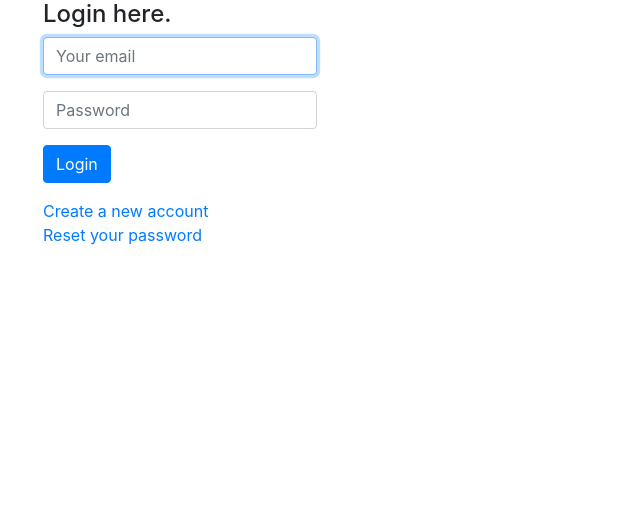
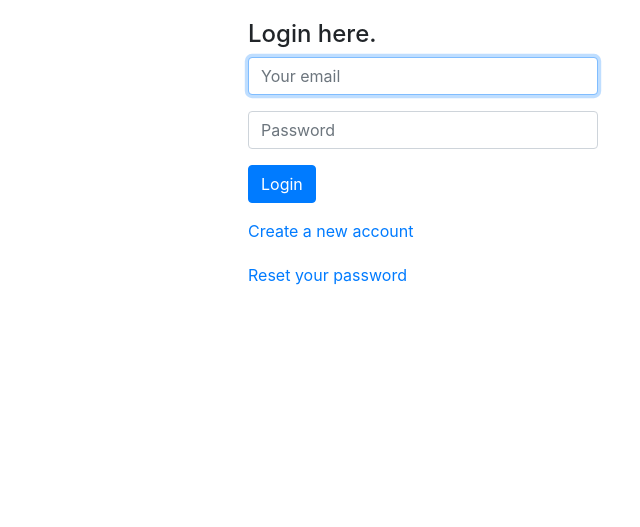
Before and after one commit to guppyco/fishbowl, a Django app: page /login/ in a window 1280 px wide. Shown: the part 70-597 px from the top of the page, without its empty margins (27-667 px from the left). Run offline with Django 3.2, Linux system fonts and the light colour scheme; parts of the project's set-up code (start-up, migrations or seed data) failed here and were passed over; some libraries are stand-ins or nearby versions.

Commit message:
Add a row-spacer class and add a row element for login.html and home.html files.

```diff
--- a/accounts/templates/accounts/login.html
+++ b/accounts/templates/accounts/login.html
@@ -7,8 +7,9 @@
 {% endblock %}
 
 {% block login %}
-<div>
-  <h4 class="row">Login here.</h4>
+<div class="row row-spacer">
+  <div class="col-md-8 offset-md-2">
+    <h4>Login here.</h4>
     {% if messages %}
       {% for message in messages %}
       <div class="row alert {{ message.tags }} alert-dismissible fade show" role="alert">
@@ -20,17 +21,24 @@
       {% endfor %}
     {% endif %}
     <div class="row">
+      <div class="col-md-6">
         <form action="" method="POST">{% csrf_token %}
           {% crispy login_form %}
           <button type="submit" class="btn btn-primary" value="{{ join_input|default:'Login' }}">{{ join_input|default:'Login'}}</button>
         </form>
       </div>
+    </div>
     <div class="signup-link-box row">
+      <div class="col">
         <a id="signup-link" href="{% url 'signup' %}{{ next }}">Create a new account</a>
+      </div>
     </div>
     <div class="row row-spacer clearfix"></div>
     <div class="signup-link-box row">
+      <div class="col">
         <a id="password-reset" href="{% url 'password_reset' %}">Reset your password</a>
       </div>
     </div>
+  </div>
+</div>
 {% endblock %}
--- a/frontend/css/style.css
+++ b/frontend/css/style.css
@@ -1,3 +1,6 @@
+.row-spacer {
+  margin-top: 20px;
+}
 .faqs .list-faq {
   margin: 0;
   padding: 0;
--- a/search/templates/search/home.html
+++ b/search/templates/search/home.html
@@ -1,6 +1,7 @@
 {% extends "index.html" %}
 
 {% block content %}
+<div class="row row-spacer">
   <div class="col-md-8 offset-md-2 text-center">
     {% if not user.is_authenticated %}
     <a href="{% url 'signup' %}"><h1>Get paid to surf the web!</h1></a>
@@ -13,4 +14,5 @@
       <input type="submit" name="search-google" value="Search Google" />
     </form>
   </div>
+</div>
 {% endblock %}
```
Lines whose indentation alone changed are shown as unchanged.
